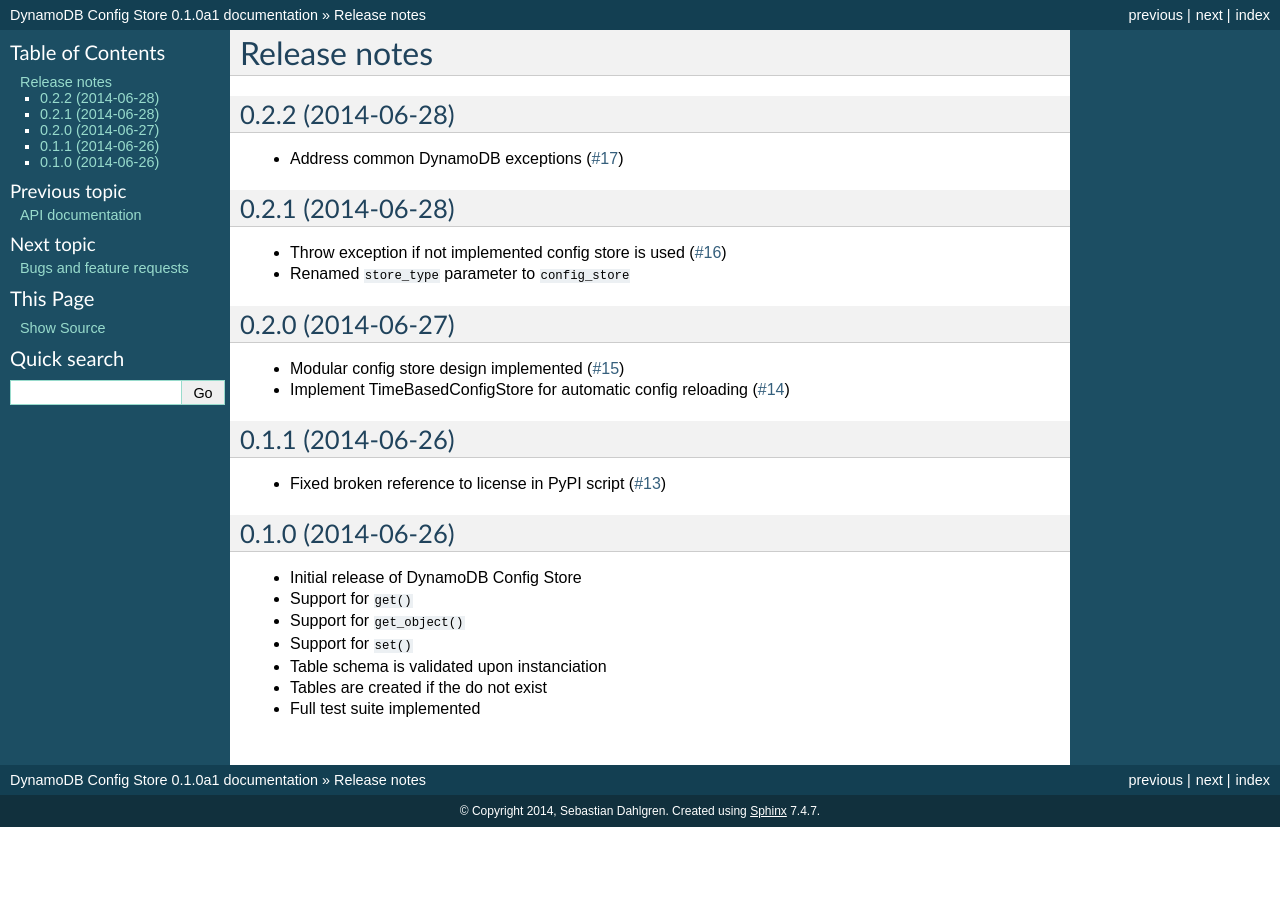
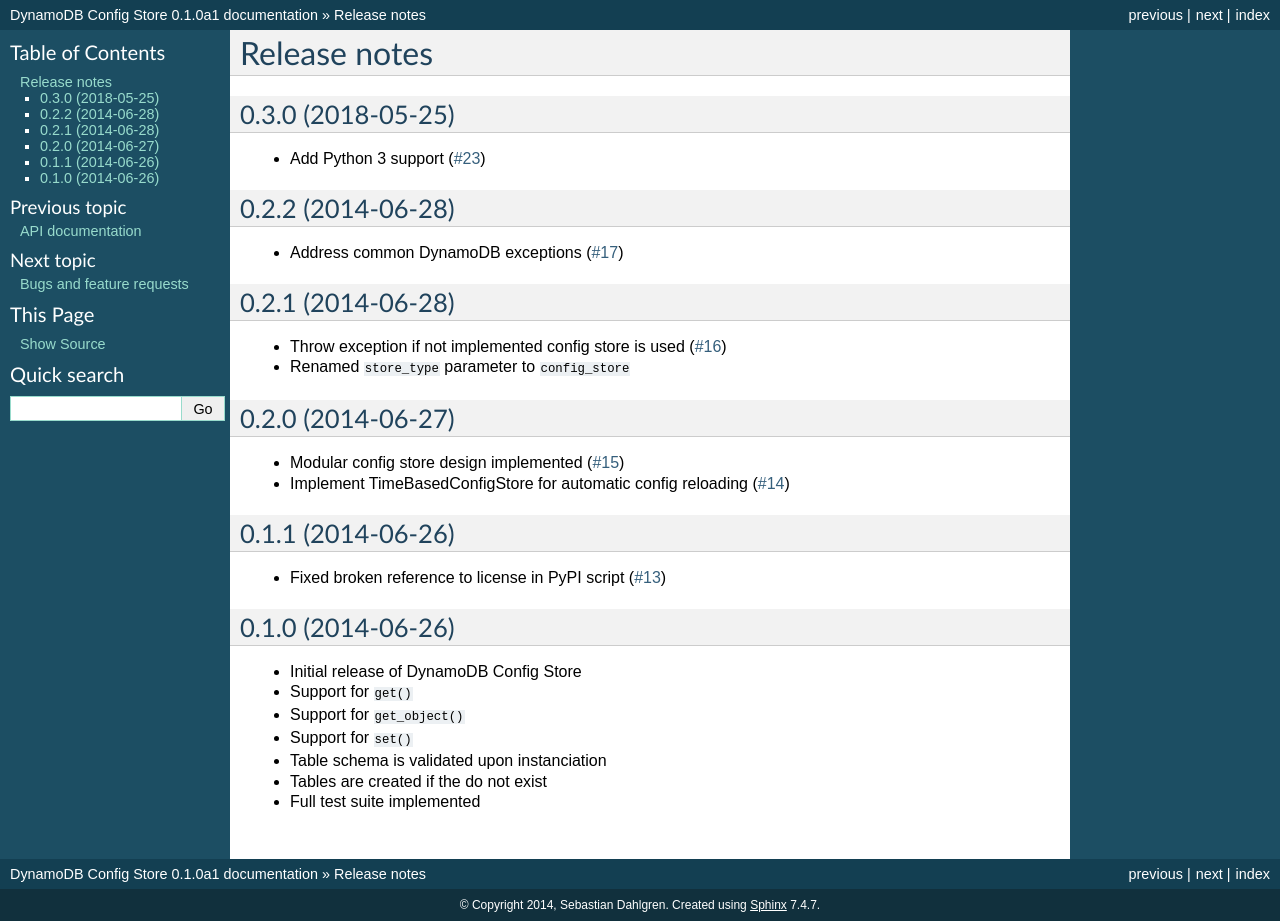
Before and after one commit to sebdah/dynamodb-config-store, a Sphinx documentation site: the page built from docs/release_notes.rst, in a window 1280 px wide. Built offline with Sphinx 7.4.7, drawn with Linux system fonts in a browser that asks for light colours; before the commit the page ends 900 px from its top, so only the background shows below that.

Commit message:
Bump version to 0.3.0

```diff
--- a/docs/release_notes.rst
+++ b/docs/release_notes.rst
@@ -1,5 +1,10 @@
 Release notes
 =============
+
+0.3.0 (2018-05-25)
+------------------
+
+* Add Python 3 support (`#23 <https://github.com/sebdah/dynamodb-config-store/issues/23>`_)
 
 0.2.2 (2014-06-28)
 ------------------
```
Also changed, not shown: 1 other file.
